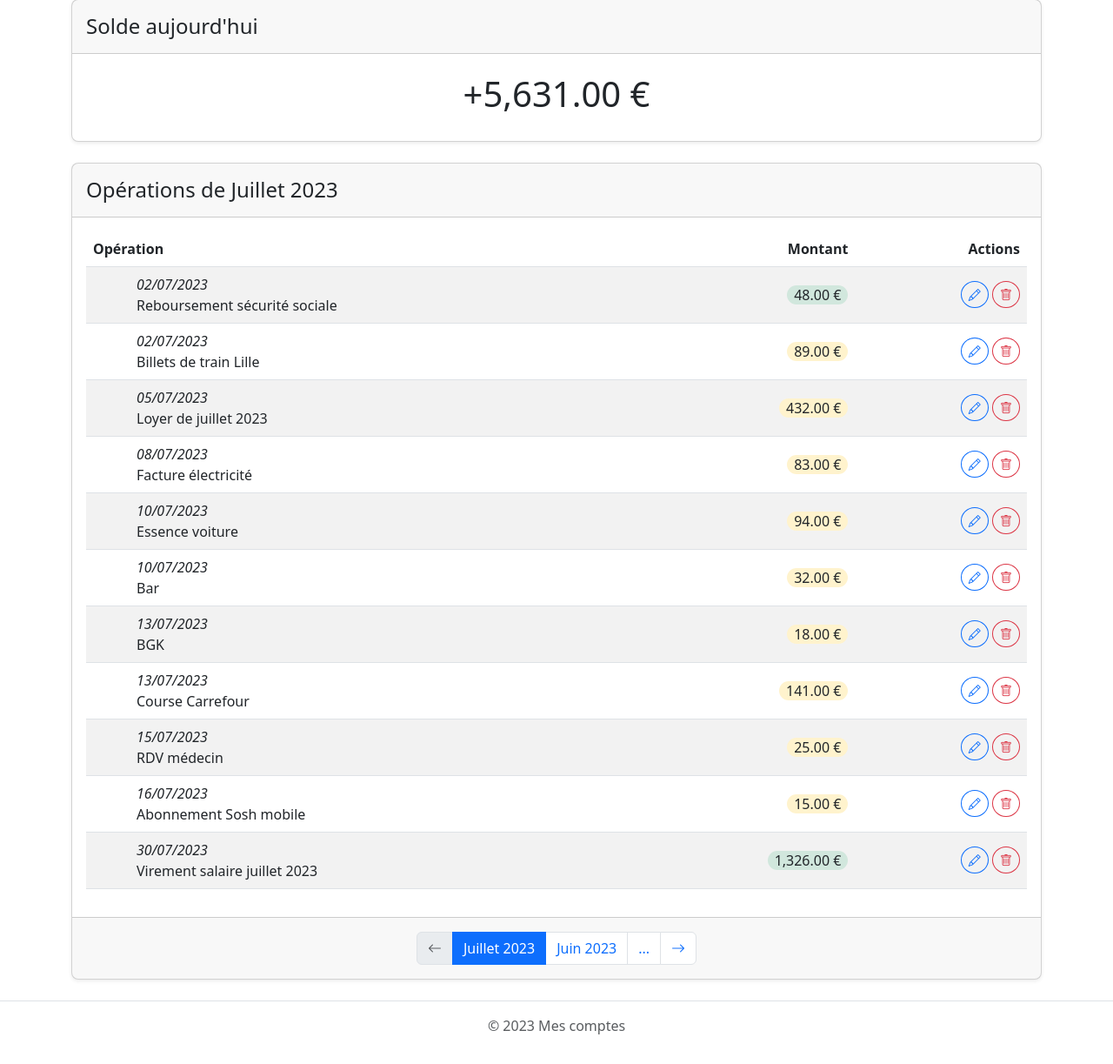
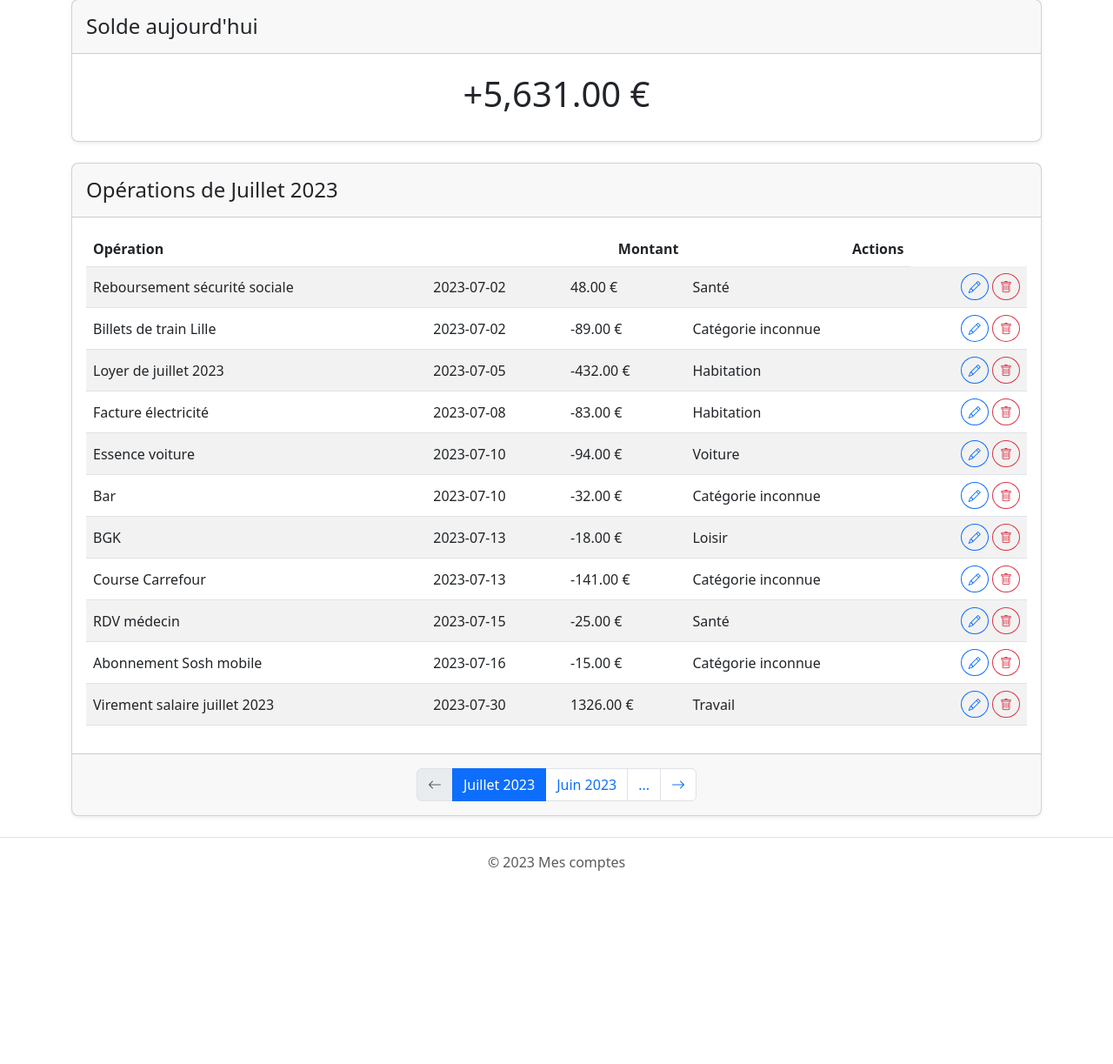
Before and after one commit to younesbourakadi/accounts, a PHP site: page /index.php in a window 1280 px wide. Shown: the part 118-1341 px from the top of the page at 87% size. After the commit the page ends 1119 px from the top, so only its background shows below. Run offline with PHP 8.4, Linux system fonts and the light colour scheme; data comes from the database, SQL or seed files in the repository.

Commit message:
Complete US3

```diff
--- a/app/controllers/HomeController.php
+++ b/app/controllers/HomeController.php
@@ -27,7 +27,15 @@ class HomeController
 
     public function addTransaction($name, $amount, $date, $category)
     {
-        // Valider les données si nécessaire
         return $this->transactionModel->addTransaction($name, $amount, $date, $category);
     }
+
+    public function updateTransaction($transactionId, $updatedTransaction)
+    {
+        if (empty($updatedTransaction['name']) || empty($updatedTransaction['date_transaction']) || empty($updatedTransaction['amount']) || empty($updatedTransaction['id_category'])) {
+            return false;
+        }
+
+        return $this->transactionModel->updateTransaction($transactionId, $updatedTransaction);
+    }
 }
--- a/app/models/TransactionModel.php
+++ b/app/models/TransactionModel.php
@@ -33,4 +33,36 @@ class TransactionModel
         $stmt->bindParam(':category', $category, PDO::PARAM_INT);
         return $stmt->execute();
     }
+
+    public function getCategoryNameById($categoryId)
+    {
+        try {
+            $stmt = $this->pdo->prepare("SELECT category_name FROM category WHERE id_category = :categoryId");
+            $stmt->bindParam(':categoryId', $categoryId, PDO::PARAM_INT);
+            $stmt->execute();
+
+            if ($stmt->rowCount() > 0) {
+                $categoryData = $stmt->fetch(PDO::FETCH_ASSOC);
+                return $categoryData['category_name'];
+            } else {
+                return "Catégorie inconnue";
+            }
+        } catch (PDOException $e) {
+            die("Erreur lors de la récupération du nom de la catégorie : " . $e->getMessage());
+        }
+    }
+
+    public function updateTransaction($transactionId, $updatedTransaction)
+    {
+        $query = "UPDATE transaction SET name = :name, date_transaction = :date_transaction, amount = :amount, id_category = :id_category WHERE id_transaction = :id_transaction";
+
+        $stmt = $this->pdo->prepare($query);
+        $stmt->bindValue(":name", $updatedTransaction['name']);
+        $stmt->bindValue(":date_transaction", $updatedTransaction['date_transaction']);
+        $stmt->bindValue(":amount", $updatedTransaction['amount']);
+        $stmt->bindValue(":id_category", $updatedTransaction['id_category']);
+        $stmt->bindValue(":id_transaction", $transactionId);
+
+        return $stmt->execute();
+    }
 }
--- a/app/views/index.php
+++ b/app/views/index.php
@@ -70,6 +70,30 @@ function formatBalance($balance)
 {
     return ($balance >= 0 ? '+' : '-') . formatAmount(abs($balance));
 }
+
+
+if ($_SERVER["REQUEST_METHOD"] === "POST" && isset($_POST["updateTransaction"])) {
+    $transactionId = $_POST["transactionId"];
+    $updatedTransaction = [
+        "name" => $_POST["name"],
+        "date_transaction" => $_POST["date"],
+        "amount" => floatval($_POST["amount"]),
+        "id_category" => $_POST["category"],
+    ];
+    $isUpdated = $homeController->updateTransaction($transactionId, $updatedTransaction);
+
+
+    if ($isUpdated) {
+        var_dump($isUpdated);
+
+        header("Location: index.php?page=home");
+        exit;
+    } else {
+    }
+}
+
+
+
 ?>
 
 <!DOCTYPE html>
@@ -147,37 +171,73 @@ function formatBalance($balance)
                     <tbody>
                         <?php foreach ($transactions as $transaction) { ?>
                             <tr>
-                                <td width="50" class="ps-3">
-                                    <?php if (!empty($transaction['icon_class'])) { ?>
-                                        <i class="<?= htmlspecialchars($transaction['icon_class']) ?> fs-3"></i>
-                                    <?php } ?>
-                                </td>
-                                <td>
-                                    <time datetime="<?= htmlspecialchars($transaction['date_transaction']) ?>" class="d-block fst-italic fw-light"><?= date('d/m/Y', strtotime($transaction['date_transaction'])) ?></time>
-                                    <?= htmlspecialchars($transaction['name']) ?>
-                                </td>
-                                <td class="text-end">
-                                    <?php if ($transaction['amount'] < 0) { ?>
-                                        <span class="rounded-pill text-nowrap bg-warning-subtle px-2">
-                                            <?= formatAmount(abs($transaction['amount'])) ?>
-                                        </span>
-                                    <?php } else { ?>
-                                        <span class="rounded-pill text-nowrap bg-success-subtle px-2">
-                                            <?= formatAmount($transaction['amount']) ?>
-                                        </span>
-                                    <?php } ?>
-                                </td>
+                                <td><?= htmlspecialchars($transaction['name']) ?></td>
+                                <td><?= htmlspecialchars($transaction['date_transaction']) ?></td>
+                                <td><?= htmlspecialchars($transaction['amount']) ?> €</td>
+                                <td><?= $transactionModel->getCategoryNameById($transaction['id_category']) ?></td>
                                 <td class="text-end text-nowrap">
-                                    <a href="#" class="btn btn-outline-primary btn-sm rounded-circle">
+                                    <button type="button" class="btn btn-outline-primary btn-sm rounded-circle" data-bs-toggle="modal" data-bs-target="#editModal<?= $transaction['id_transaction'] ?>">
                                         <i class="bi bi-pencil"></i>
-                                    </a>
+                                    </button>
                                     <a href="#" class="btn btn-outline-danger btn-sm rounded-circle">
                                         <i class="bi bi-trash"></i>
                                     </a>
                                 </td>
                             </tr>
+
+                            <div class="modal fade" id="editModal<?= $transaction['id_transaction'] ?>" tabindex="-1" aria-labelledby="editModalLabel<?= $transaction['id_transaction'] ?>" aria-hidden="true">
+                                <div class="modal-dialog">
+                                    <div class="modal-content">
+                                        <div class="modal-header">
+                                            <h5 class="modal-title" id="editModalLabel<?= $transaction['id_transaction'] ?>">Modifier l'opération</h5>
+                                            <button type="button" class="btn-close" data-bs-dismiss="modal" aria-label="Close"></button>
+                                        </div>
+                                        <div class="modal-body">
+                                            <form method="post">
+                                                <div class="mb-3">
+                                                    <label for="name" class="form-label">Nom de l'opération *</label>
+                                                    <input type="text" class="form-control" name="name" id="name" value="<?= htmlspecialchars($transaction['name']) ?>" required>
+                                                </div>
+                                                <div class="mb-3">
+                                                    <label for="date" class="form-label">Date *</label>
+                                                    <input type="date" class="form-control" name="date" id="date" value="<?= htmlspecialchars($transaction['date_transaction']) ?>" required>
+                                                </div>
+                                                <div class="mb-3">
+                                                    <label for="amount" class="form-label">Montant *</label>
+                                                    <div class="input-group">
+                                                        <input type="text" class="form-control" name="amount" id="amount" value="<?= htmlspecialchars($transaction['amount']) ?>" required>
+                                                        <span class="input-group-text">€</span>
+                                                    </div>
+                                                </div>
+
+                                                <div class="mb-3">
+                                                    <label for="category" class="form-label">Catégorie</label>
+                                                    <select class="form-select" name="category" id="category">
+                                                        <option value="" selected>Aucune catégorie</option>
+                                                        <option value="1" <?= ($transaction['id_category'] == 1) ? 'selected' : '' ?>>Habitation</option>
+                                                        <option value="2" <?= ($transaction['id_category'] == 2) ? 'selected' : '' ?>>Travail</option>
+                                                        <option value="3" <?= ($transaction['id_category'] == 3) ? 'selected' : '' ?>>Cadeau</option>
+                                                        <option value="4" <?= ($transaction['id_category'] == 4) ? 'selected' : '' ?>>Numérique</option>
+                                                        <option value="5" <?= ($transaction['id_category'] == 5) ? 'selected' : '' ?>>Alimentation</option>
+                                                        <option value="6" <?= ($transaction['id_category'] == 6) ? 'selected' : '' ?>>Voyage</option>
+                                                        <option value="7" <?= ($transaction['id_category'] == 7) ? 'selected' : '' ?>>Loisir</option>
+                                                        <option value="7" <?= ($transaction['id_category'] == 8) ? 'selected' : '' ?>>Voiture</option>
+                                                        <option value="7" <?= ($transaction['id_category'] == 9) ? 'selected' : '' ?>>Santé</option>
+                                                    </select>
+                                                </div>
+                                                <div class="text-center">
+                                                    <button type="submit" class="btn btn-primary btn-lg" name="updateTransaction">Modifier</button>
+                                                </div>
+                                                <input type="hidden" name="transactionId" value="<?= $transaction['id_transaction'] ?>">
+                                            </form>
+                                        </div>
+                                    </div>
+                                </div>
+                            </div>
                         <?php } ?>
                     </tbody>
+
+
                 </table>
             </div>
             <div class="card-footer">
```
Also changed, not shown: app/views/add.php (+10 -9 lines).
